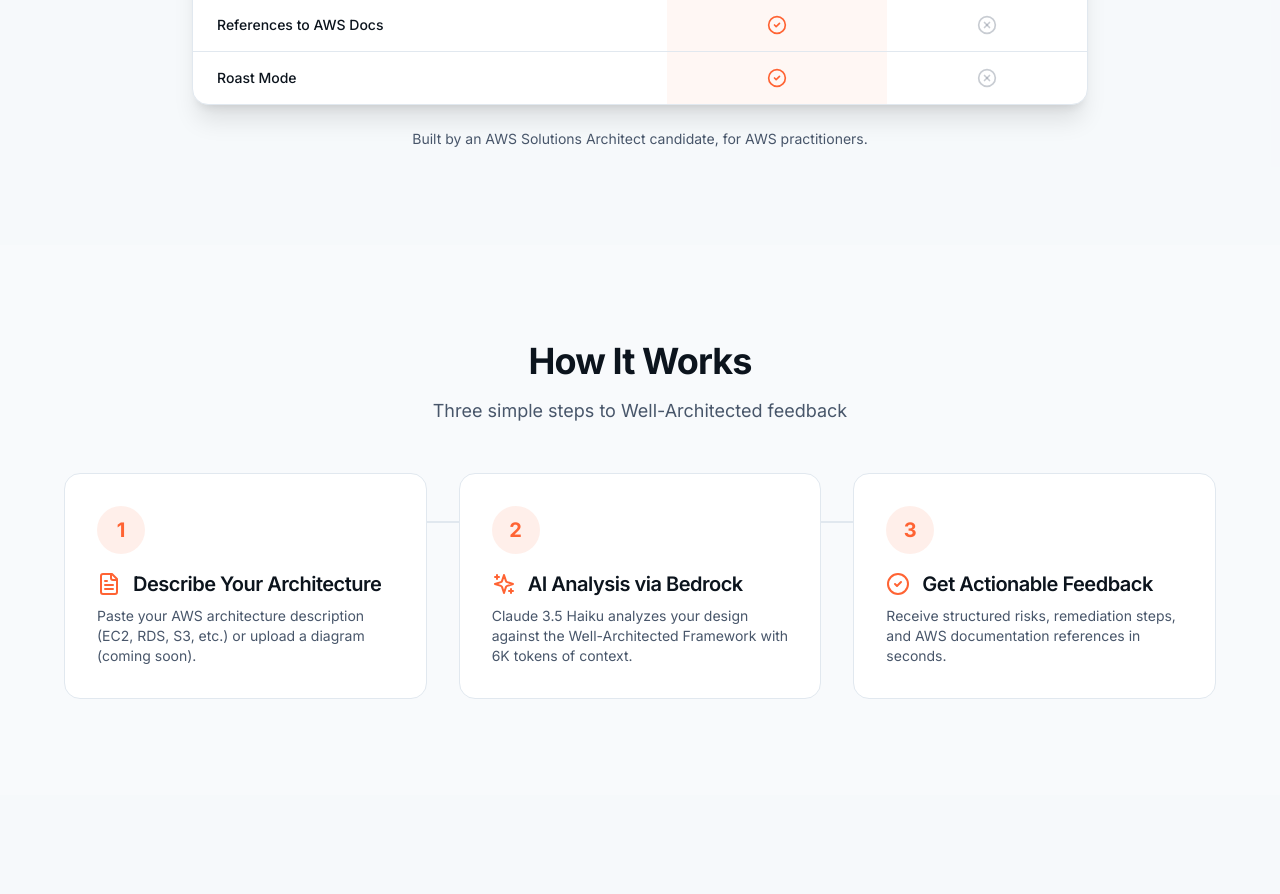
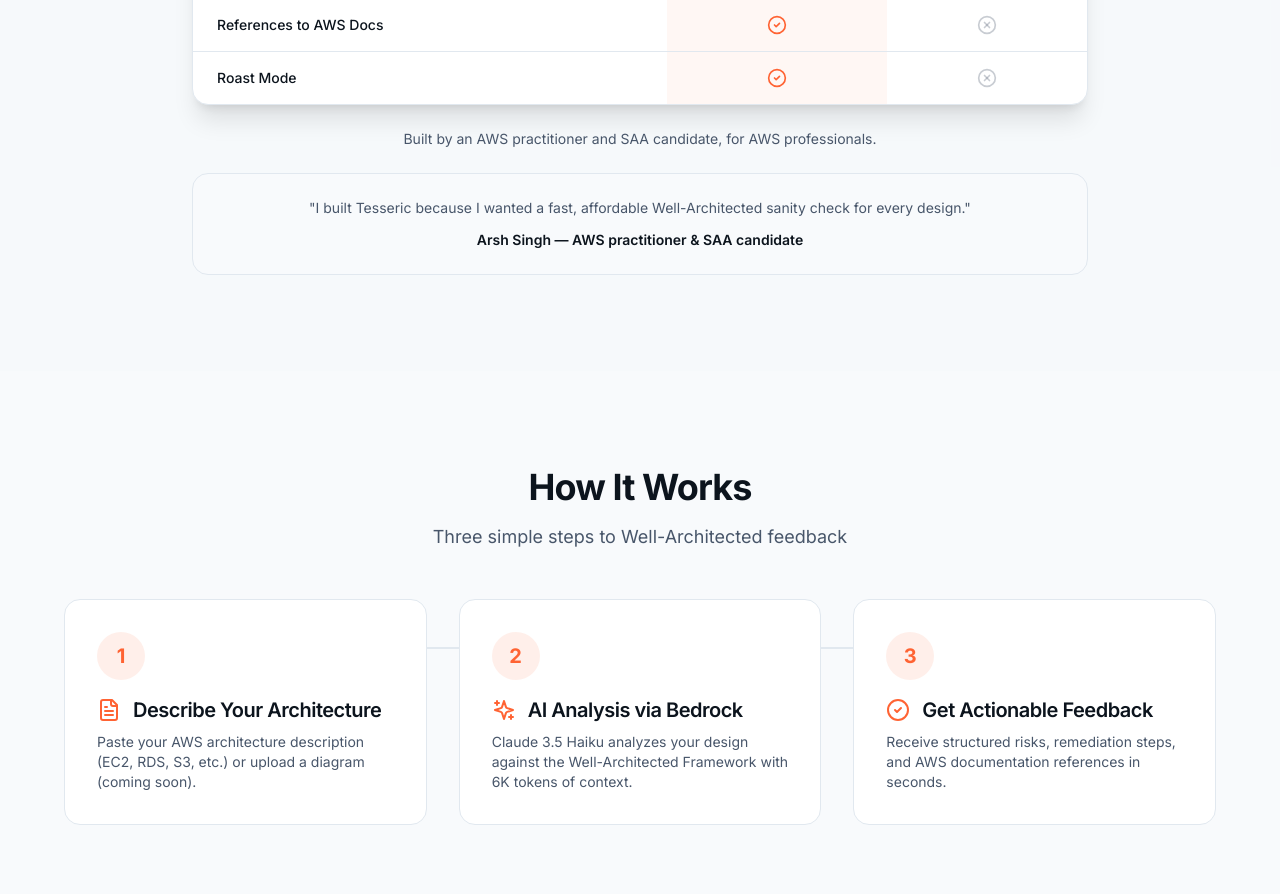
Before and after one commit to iamarsh/tesseric, a Next.js app in the folder frontend/: page / in a window 1280 px wide. Shown: the part 2120-3014 px from the top of the page. Built offline with nearby package versions, Linux system fonts and the light colour scheme.

Commit message:
Add founder note to comparison section

```diff
--- a/frontend/components/home/ComparisonSection.tsx
+++ b/frontend/components/home/ComparisonSection.tsx
@@ -79,8 +79,17 @@
           </div>
 
           <p className="text-center text-sm text-muted-foreground mt-6">
-            Built by an AWS Solutions Architect candidate, for AWS practitioners.
+            Built by an AWS practitioner and SAA candidate, for AWS professionals.
           </p>
+          <div className="mt-6 bg-background border border-border rounded-2xl p-6 text-center">
+            <p className="text-sm text-muted-foreground">
+              "I built Tesseric because I wanted a fast, affordable Well-Architected
+              sanity check for every design."
+            </p>
+            <p className="mt-3 text-sm font-semibold text-foreground">
+              Arsh Singh — AWS practitioner &amp; SAA candidate
+            </p>
+          </div>
         </div>
       </div>
     </section>
```
